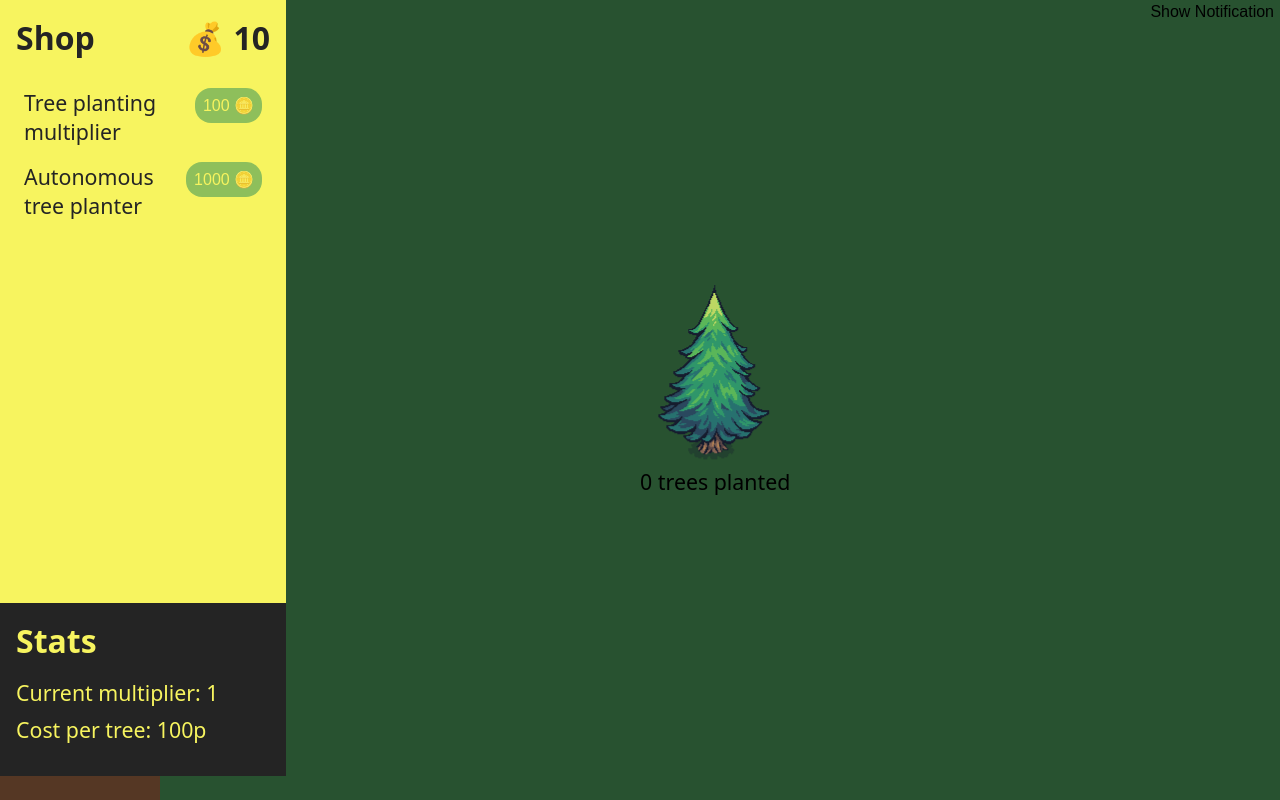
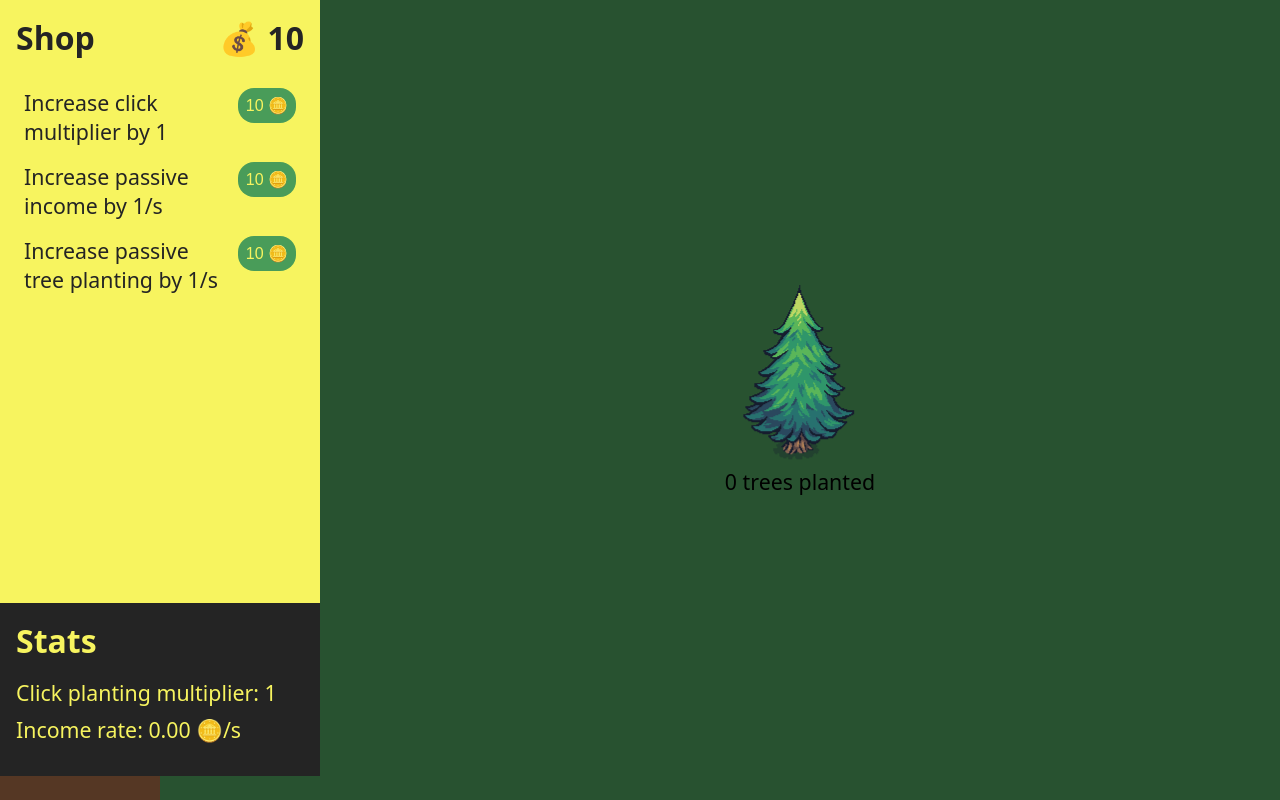
Before and after one commit to LeynaM/arborist, a React (Vite) app: page / in a window 1280 px wide. Built offline with nearby package versions, Linux system fonts and the light colour scheme.

Commit message:
refactor shop and added shop items for passive planting and passive income

```diff
--- a/src/App.jsx
+++ b/src/App.jsx
@@ -3,38 +3,44 @@ import clickTree from "./assets/tiny-swords/single-tree.png";
 import styles from "./App.module.css";
 import Shop from "./components/Shop/Shop";
 import Stats from "./components/Stats/Stats";
-import Notifications from "./components/Notifications/Notifications";
 
 function App() {
   const [money, setMoney] = useState(10);
   const [count, setCount] = useState(0);
-  const [multiplier, setMultiplier] = useState(1);
-  const [open, setOpen] = useState(false);
 
-  const rateRef = useRef(0);
+  const multiplierRef = useRef(1);
+  const incomeRateRef = useRef(0);
+  const plantingRateRef = useRef(0);
   const treeRef = useRef([]);
 
+  const plantTree = (numberToPlant) => {
+    setCount((prevCount) => prevCount + numberToPlant);
+
+    for (let i = 0; i < numberToPlant; i++) {
+      treeRef.current.push({
+        top: `${Math.random() * 100}%`,
+        left: `${Math.random() * 100}%`,
+      });
+    }
+  };
+
+  const manualPlanting = () => {
+    setMoney((prevMoney) => prevMoney - 1);
+    plantTree(multiplierRef.current);
+  };
+
   useEffect(() => {
-    rateRef.current = count * 0.1;
+    incomeRateRef.current = count * 0.1;
   }, [count]);
 
   useEffect(() => {
     const incomeInterval = setInterval(() => {
-      setMoney((prevMoney) => prevMoney + rateRef.current);
+      setMoney((prevMoney) => prevMoney + incomeRateRef.current);
+      plantTree(plantingRateRef.current);
     }, 1000);
 
     return () => clearInterval(incomeInterval);
   }, []);
-
-  function plantTree() {
-    setMoney((prevMoney) => prevMoney - multiplier);
-    setCount((prevCount) => prevCount + multiplier);
-
-    treeRef.current.push({
-      top: `${Math.random() * 100}%`,
-      left: `${Math.random() * 100}%`,
-    });
-  }
 
   return (
     <>
@@ -42,12 +48,18 @@ function App() {
         <div className={styles.main}>
           <div className={styles["left-panel"]}>
             <Shop
-              multiplier={multiplier}
-              setMultiplier={setMultiplier}
+              incomeRateRef={incomeRateRef}
+              plantingRateRef={plantingRateRef}
+              multiplierRef={multiplierRef}
               money={money}
               setMoney={setMoney}
             />
-            <Stats multiplier={multiplier} money={money} count={count} />
+            <Stats
+              multiplier={multiplierRef.current}
+              money={money}
+              count={count}
+              rate={incomeRateRef.current}
+            />
           </div>
           <div className={styles.field}>
             {treeRef.current.map((tree, index) => (
@@ -59,15 +71,11 @@ function App() {
               />
             ))}
             <div>
-              <button onClick={plantTree} disabled={money < 1}>
+              <button onClick={manualPlanting} disabled={money < 1}>
                 <img src={clickTree} />
               </button>
               <p>{count} trees planted</p>
             </div>
-          </div>
-          <div>
-            <button onClick={() => setOpen(true)}>Show Notification</button>
-            <Notifications open={open} setOpen={setOpen} />
           </div>
         </div>
         <progress value={count} max="10000"></progress>
--- a/src/App.module.css
+++ b/src/App.module.css
@@ -62,6 +62,6 @@ progress::-moz-progress-bar {
 
 .mini-tree {
   position: absolute;
-  width: 15px;
+  width: 30px;
   z-index: -1;
 }
--- a/src/components/Notifications/Notifications.jsx
+++ /dev/null
@@ -1,19 +0,0 @@
-import * as Toast from "@radix-ui/react-toast";
-import styles from "./Notifications.module.css";
-import { useState } from "react";
-
-function Notifications({ open, setOpen }) {
-  return (
-    <Toast.Provider>
-      <Toast.Root open={open} onOpenChange={setOpen} className={styles.toast}>
-        <Toast.Description>Bonjour! 🥐</Toast.Description>
-        <Toast.Action asChild altText="Close">
-          <button className={styles.closeButton}>Close</button>
-        </Toast.Action>
-      </Toast.Root>
-      <Toast.Viewport className={styles.toastViewport} />
-    </Toast.Provider>
-  );
-}
-
-export default Notifications;
--- a/src/components/Shop/Shop.jsx
+++ b/src/components/Shop/Shop.jsx
@@ -1,9 +1,22 @@
 import styles from "./Shop.module.css";
-import { inventory } from "./inventory";
+import { inventory, effectTypes } from "./inventory";
 import * as HoverCard from "@radix-ui/react-hover-card";
 import MyTooltip from "./ui/Tooltip/Tooltip";
+import ShopItem from "./ShopItem/ShopItem";
 
-function Shop({ multiplier, setMultiplier, money, setMoney }) {
+function Shop({
+  incomeRateRef,
+  plantingRateRef,
+  multiplierRef,
+  money,
+  setMoney,
+}) {
+  const STAT = {
+    [effectTypes.CLICK_MULTIPLIER]: multiplierRef,
+    [effectTypes.PASSIVE_INCOME]: incomeRateRef,
+    [effectTypes.PASSIVE_PLANTING]: plantingRateRef,
+  };
+
   return (
     <div className={styles.shop}>
       <div className={styles["shop-header"]}>
@@ -11,21 +24,13 @@ function Shop({ multiplier, setMultiplier, money, setMoney }) {
         <h2>💰 {Math.floor(money)}</h2>
       </div>
       {inventory.map((item, index) => (
-        <div key={index} className={styles.item}>
-          <p>{item.name}</p>
-          <MyTooltip content={item.description}>
-            <button
-              className={styles["shop-button"]}
-              disabled={money < item.cost}
-              onClick={() => {
-                setMultiplier(item.effect);
-                setMoney((prevMoney) => prevMoney - item.cost);
-              }}
-            >
-              {item.cost} 🪙
-            </button>
-          </MyTooltip>
-        </div>
+        <ShopItem
+          key={index}
+          item={item}
+          money={money}
+          setMoney={setMoney}
+          statRef={STAT[item.type]}
+        />
       ))}
     </div>
   );
--- a/src/components/Shop/Shop.module.css
+++ b/src/components/Shop/Shop.module.css
@@ -11,20 +11,3 @@
   margin-bottom: 32px;
   max-height: 32px;
 }
-
-.item {
-  display: flex;
-  justify-content: space-between;
-  padding: 8px;
-  gap: 8px;
-}
-
-.shop-button {
-  background-color: #499c59;
-  color: #f7f45f;
-  padding: 8px;
-  border-radius: 16px;
-  width: max-content;
-  text-wrap: nowrap;
-  height: fit-content;
-}
--- /dev/null
+++ b/src/components/Shop/ShopItem/ShopItem.jsx
@@ -0,0 +1,30 @@
+import { useState } from "react";
+import styles from "./ShopItem.module.css";
+import MyTooltip from "../ui/Tooltip/Tooltip";
+
+function ShopItem({ item, money, setMoney, statRef }) {
+  const [cost, setCost] = useState(item.initialCost);
+
+  const buyItem = () => {
+    statRef.current = statRef.current + item.booster;
+    setMoney((prevMoney) => prevMoney - cost);
+    setCost((prevCost) => prevCost * 1.2);
+  };
+
+  return (
+    <div className={styles.item}>
+      <p>{item.name}</p>
+      <MyTooltip content={item.description}>
+        <button
+          className={styles["shop-button"]}
+          disabled={money < cost}
+          onClick={buyItem}
+        >
+          {cost} 🪙
+        </button>
+      </MyTooltip>
+    </div>
+  );
+}
+
+export default ShopItem;
--- /dev/null
+++ b/src/components/Shop/ShopItem/ShopItem.module.css
@@ -0,0 +1,16 @@
+.item {
+  display: flex;
+  justify-content: space-between;
+  padding: 8px;
+  gap: 8px;
+}
+
+.shop-button {
+  background-color: #499c59;
+  color: #f7f45f;
+  padding: 8px;
+  border-radius: 16px;
+  width: max-content;
+  text-wrap: nowrap;
+  height: fit-content;
+}
--- a/src/components/Shop/inventory.js
+++ b/src/components/Shop/inventory.js
@@ -1,15 +1,30 @@
+export const effectTypes = {
+  PASSIVE_PLANTING: "PASSIVE_PLANTING",
+  PASSIVE_INCOME: "PASSIVE_INCOME",
+  CLICK_MULTIPLIER: "CLICK_MULTIPLIER",
+};
+
 export const inventory = Object.freeze([
   {
-    name: "Tree planting multiplier",
-    cost: 100,
-    effect: (prevMultiplier) => prevMultiplier + 1,
+    name: "Increase click multiplier by 1",
     description:
       "Adds one to your tree planting multiplier. Current multiplier: {multiplier}",
+    type: effectTypes.CLICK_MULTIPLIER,
+    initialCost: 10,
+    booster: 1,
   },
   {
-    name: "Autonomous tree planter",
-    cost: 1000,
-    effect: (prevMultiplier) => prevMultiplier + 10,
+    name: "Increase passive income by 1/s",
+    description: "Gains 1 coin per second.",
+    initialCost: 10,
+    type: effectTypes.PASSIVE_INCOME,
+    booster: 1,
+  },
+  {
+    name: "Increase passive tree planting by 1/s",
     description: "Plants one tree per second.",
+    initialCost: 10,
+    type: effectTypes.PASSIVE_PLANTING,
+    booster: 1,
   },
 ]);
--- a/src/components/Stats/Stats.jsx
+++ b/src/components/Stats/Stats.jsx
@@ -1,12 +1,12 @@
 import styles from "./Stats.module.css";
 
-function Stats({ multiplier, money, count }) {
+function Stats({ multiplier, money, count, rate }) {
   return (
     <div className={styles.stats}>
       <h2>Stats</h2>
       <ul>
-        <li>Current multiplier: {multiplier}</li>
-        <li>Cost per tree: {100 / multiplier}p</li>
+        <li>Click planting multiplier: {multiplier}</li>
+        <li>Income rate: {rate.toFixed(2)} 🪙/s</li>
       </ul>
     </div>
   );
```
Also changed, not shown: src/components/Notifications/Notifications.module.css (deleted).
